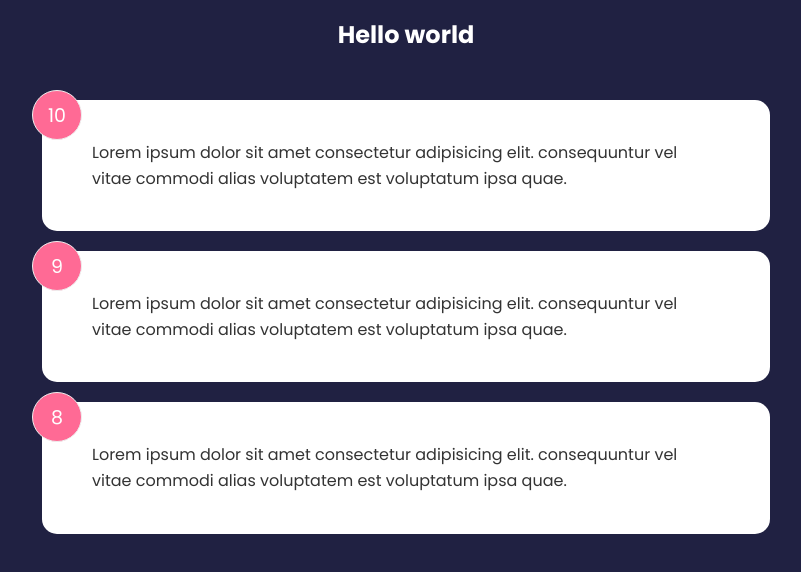
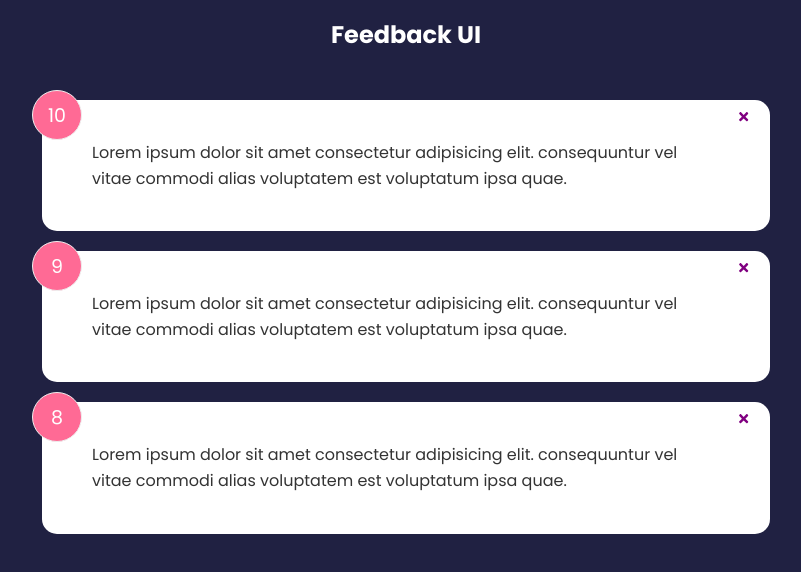
Before and after one commit to Ar1f007/feedback-app, a React (Create React App) app: page / in a window 1280 px wide. Shown: the top 572 px of the page, without its empty margins (234-1035 px from the left). Built offline with nearby package versions, Linux system fonts and the light colour scheme.

Commit message:
feedback item delete

```diff
--- a/package.json
+++ b/package.json
@@ -8,6 +8,7 @@
     "@testing-library/user-event": "^13.5.0",
     "react": "^17.0.2",
     "react-dom": "^17.0.2",
+    "react-icons": "^4.3.1",
     "react-scripts": "5.0.0",
     "web-vitals": "^2.1.4"
   },
--- a/src/App.js
+++ b/src/App.js
@@ -6,11 +6,17 @@ import { Header, FeedbackList } from './components';
 const App = () => {
   const [feedback, setFeedback] = useState(FeedbackData);
 
+  const deleteFeedback = (id) => {
+    if (window.confirm('Are you sure you want to delete?')) {
+      setFeedback(feedback.filter((item) => item.id !== id));
+    }
+  };
+
   return (
     <>
-      <Header text="Hello world" />
+      <Header />
       <div className="container">
-        <FeedbackList feedback={feedback} />
+        <FeedbackList feedback={feedback} handleDelete={deleteFeedback} />
       </div>
     </>
   );
--- a/src/components/FeedbackItem.jsx
+++ b/src/components/FeedbackItem.jsx
@@ -1,8 +1,14 @@
-export const FeedbackItem = ({ text, rating }) => {
+import { Card } from '.';
+import { FaTimes } from 'react-icons/fa';
+
+export const FeedbackItem = ({ id, text, rating, handleDelete }) => {
   return (
-    <div className="card">
+    <Card>
       <div className="num-display">{rating}</div>
+      <button className="close" onClick={() => handleDelete(id)}>
+        <FaTimes color="purple" />
+      </button>
       <div className="text-display">{text}</div>
-    </div>
+    </Card>
   );
 };
--- a/src/components/FeedbackList.jsx
+++ b/src/components/FeedbackList.jsx
@@ -1,11 +1,12 @@
 import { FeedbackItem } from './';
-export const FeedbackList = ({ feedback }) => {
+
+export const FeedbackList = ({ feedback, handleDelete }) => {
   if (!feedback || feedback.length === 0) return <p>No Feed yet</p>;
 
   return (
     <div className="feedback-list">
       {feedback?.map((item) => {
-        return <FeedbackItem key={item.id} {...item} />;
+        return <FeedbackItem key={item.id} {...item} handleDelete={handleDelete} />;
       })}
     </div>
   );
--- a/src/components/Header.jsx
+++ b/src/components/Header.jsx
@@ -2,7 +2,7 @@ export const Header = ({ text }) => {
   return (
     <header>
       <div className="container">
-        <h2>{text}</h2>
+        <h2 className="heading">Feedback UI</h2>
       </div>
     </header>
   );
--- a/src/components/index.js
+++ b/src/components/index.js
@@ -1,5 +1,5 @@
 import { Header } from './Header';
 import { FeedbackItem } from './FeedbackItem';
 import { FeedbackList } from './FeedbackList.jsx';
-
-export { Header, FeedbackItem, FeedbackList };
+import { Card } from './shared/Card';
+export { Header, FeedbackItem, FeedbackList, Card };
--- /dev/null
+++ b/src/components/shared/Card.jsx
@@ -0,0 +1,3 @@
+export const Card = ({ children, reverse }) => {
+  return <div className={`card ${reverse && 'reverse'}`}>{children}</div>;
+};
```
Also changed, not shown: 1 other file (tests, documents, lock files or other folders).
